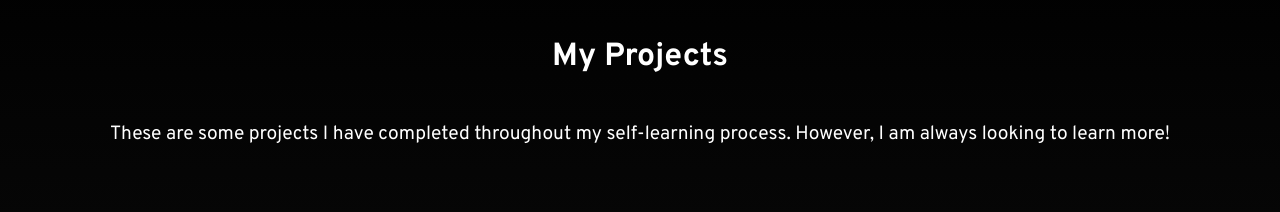
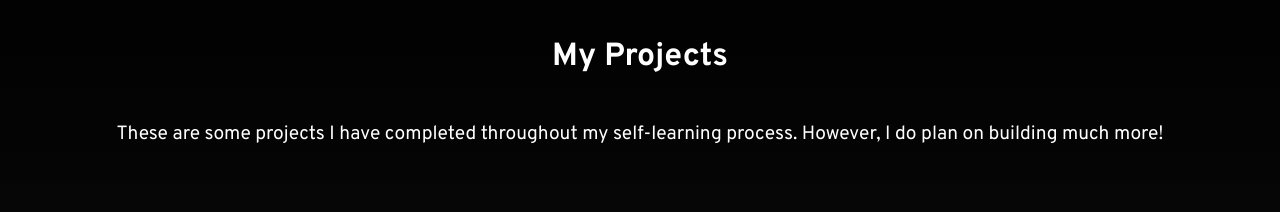
Before and after one commit to christian-lee1398/my-portfolio, a React (Create React App) app: page / in a window 1280 px wide. Shown: the part 872-1084 px from the top of the page. Built offline with nearby package versions, Linux system fonts and the light colour scheme.

Commit message:
edit text on projects component

```diff
--- a/src/components/projects.js
+++ b/src/components/projects.js
@@ -17,7 +17,7 @@ class Projects extends Component {
                         </h1>
                         <p>
                             These are some projects I have completed throughout my self-learning process.
-                            However, I am always looking to learn more!
+                            However, I do plan on building much more!
                         </p>
                     </div>
                     <div className="gallery">
```
